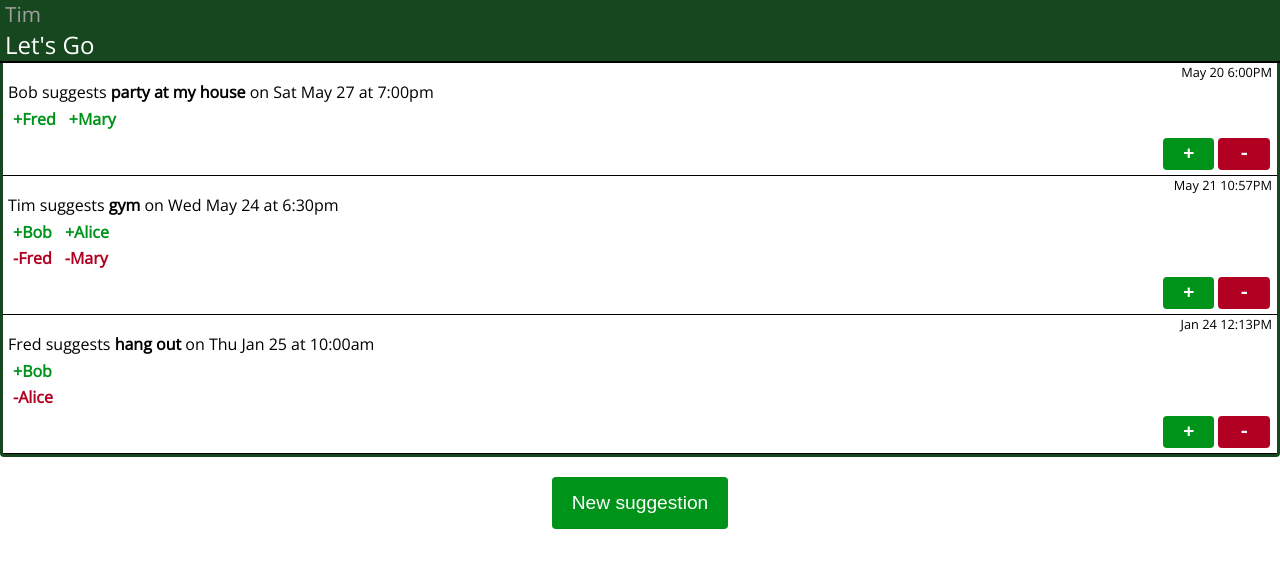
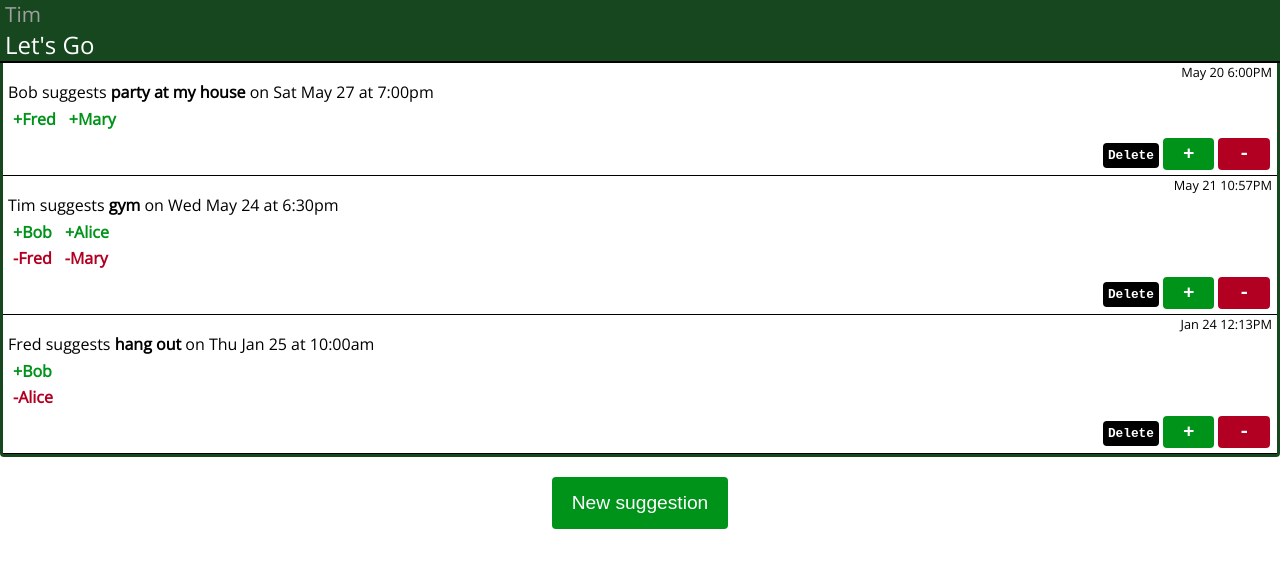
Before and after one commit to SlimTim10/LetsGo, a React (Create React App) app: page / in a window 1280 px wide. Shown: the top 568 px of the page. Built offline with nearby package versions, Linux system fonts and the light colour scheme.

Commit message:
Create delete button

```diff
--- a/src/Message.js
+++ b/src/Message.js
@@ -24,12 +24,17 @@ class Message extends Component {
     });
   }
 
+  handleDelete(status) {
+    console.log('Delete');
+  }
+
   render() {
     const data = this.props.data;
     const messageDate = data.date.format("MMM D h:mmA");
     const messageContent = createMessageContent(data.content);
     const people = this.state.people;
 
+    const buttonDelete = createButtonDelete(this.handleDelete);
     const buttonPlus = createButtonPlus(this.state.myStatus, this.handleButton);
     const buttonMinus = createButtonMinus(this.state.myStatus, this.handleButton);
 
@@ -42,7 +47,7 @@ class Message extends Component {
           <div className="people-not-going">{peopleNotGoing(people)}</div>
         </div>
         <div className="message-controls">
-          {buttonPlus}{buttonMinus}
+          {buttonDelete}{buttonPlus}{buttonMinus}
         </div>
       </div>
     );
@@ -75,6 +80,10 @@ function removePersonById(people, id) {
   return people.filter(p => p.user.id !== id);
 }
 
+function createButtonDelete(onclick) {
+  return <button className="btn btn-delete" onClick={onclick}>Delete</button>;
+}
+
 function createButtonPlus(status, onclick) {
   if (status !== Status.going) {
     return <button className="btn btn-plus" onClick={onclick.bind(this, Status.going)}>+</button>;
```
